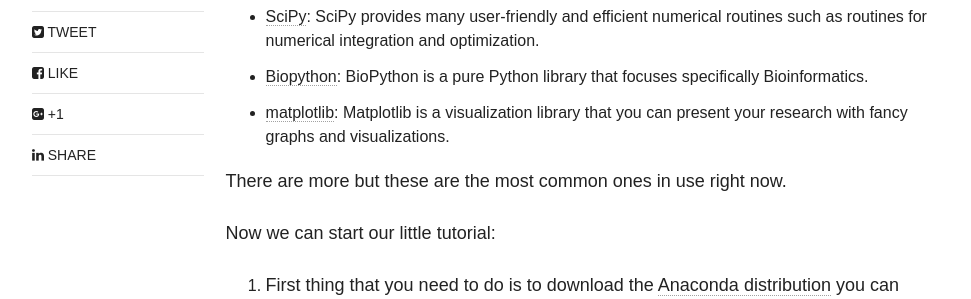
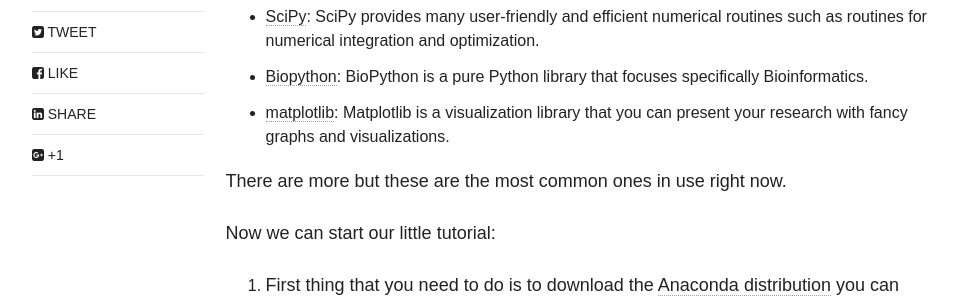
Before and after one commit to eneskemalergin/blog, a Jekyll site: the page built from _posts/blog/2015-09-11-condaEnvironment.md, in a window 1280 px wide and 900 px high, scrolled down 1047 px. Shown: the part 154-453 px from the top of the window, without its empty margins (154-1125 px from the left). Built offline with Jekyll 4.4.1, drawn with Linux system fonts in a browser that asks for light colours; nearby versions of some CDN libraries; comment, search, counter and statistics services are not loaded.

Commit message:
linkedIn fix 2

```diff
--- a/_includes/social-share.html
+++ b/_includes/social-share.html
@@ -4,10 +4,10 @@
 <span class="social-share-facebook">
   <a href="https://www.facebook.com/sharer/sharer.php?u={{ site.url }}{{ page.url }}" title="Share on Facebook" itemprop="Facebook"><i class="fa fa-facebook-square"></i> Like</a>
 </span>
+<span class="social-share-linkedin">
+  <a href="http://www.linkedin.com/shareArticle?mini=true&url={{ site.url }}{{ page.url }}" title="Share on LinkedIn" itemprop="LinkedIn"><i class="fa fa-linkedin-square"></i> Share</a>
+</span>
 <span class="social-share-googleplus">
   <a href="https://plus.google.com/share?url={{ site.url }}{{ page.url }}" title="Share on Google Plus" itemprop="GooglePlus"><i class="fa fa-google-plus-square"></i> +1</a>
 </span>
-<span class="social-share-linkedin">
-    <a href="http://www.linkedin.com/shareArticle?mini=true&url={{ site.url }}{{ page.url }}&title={{ page.title }}" title="Share on LinkedIn"><i class="fa fa-linkedin"></i> Share</a>
-</span>
 <!-- /.social-share -->
```
